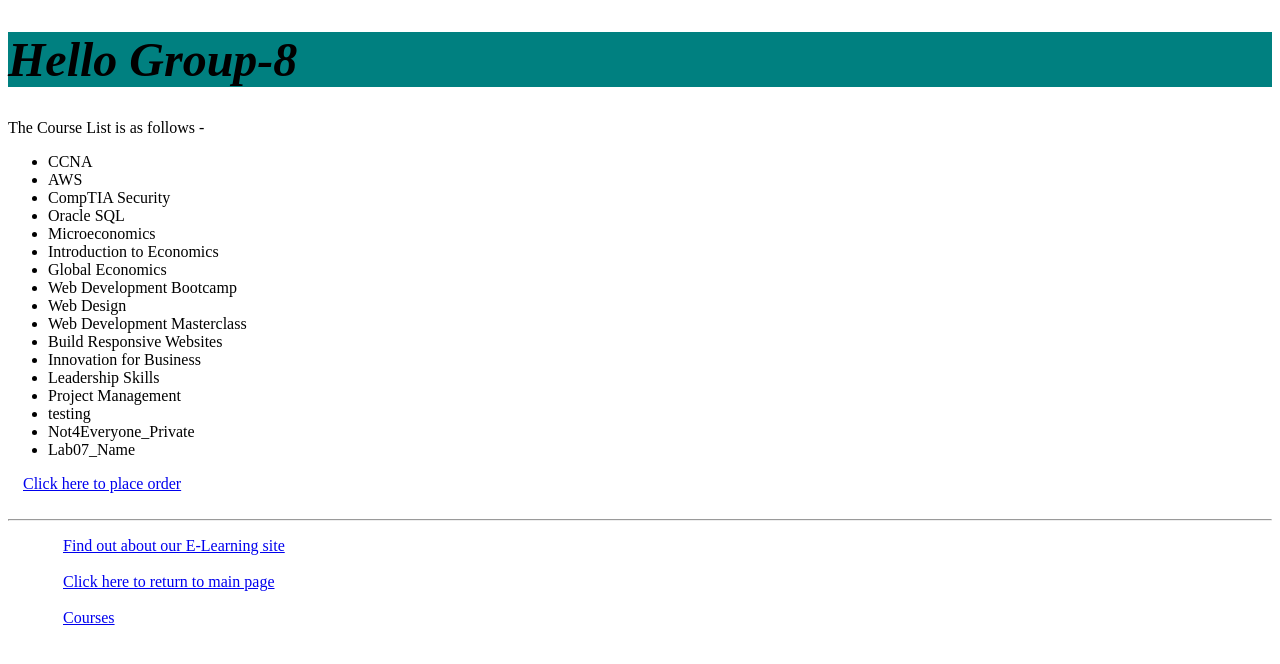
After one commit to COMP8347/Django_Project, a Django app: page /myapp/courses/ in a window 1280 px wide. The commit adds this page. Shown: the top 664 px of the page. Run offline with Django 3.2, Linux system fonts and the light colour scheme; data comes from the database, SQL or seed files in the repository; both versions use the stored data as it was after the commit.

Commit message:
Lab 07 Complete

```diff
--- a/myapp/models.py
+++ b/myapp/models.py
@@ -22,6 +22,9 @@ class Course(models.Model):
 
     def __str__(self):
         return self.name + ' - Course Name'  + ' | Topic Name: ' + self.topic.name + ' | Description: ' + self.description
+
+    def discount(self):
+        price = self.price*0.9
 
 class Student(User):
     CITY_CHOICES = [('WS', 'Windsor'),
--- a/myapp/templates/myapp/base.html
+++ b/myapp/templates/myapp/base.html
@@ -15,8 +15,11 @@
     <hr />
     <div>
         <ul>
-            <li class="hbar1"><a href="/myapp/about/">Find out about our E-Learning site</a></li>
+            <li class="hbar1"><a href="/myapp/about/">Find out about our E-Learning site</a><br /></li>
+            <br />
             <li class="hbar1"><a href="{% url 'myapp:index' %}">Click here to return to main page</a><br /></li>
+            <br />
+            <li class="hbar1"><a href="/myapp/courses/">Courses</a><br /></li>
         </ul>
     </div>
 </body>
--- /dev/null
+++ b/myapp/templates/myapp/courses.html
@@ -0,0 +1,10 @@
+{% extends 'myapp/base.html' %}
+{% block body_block %}
+<p>The Course List is as follows - </p>
+<ul>
+    {% for item in courlist %}
+    <li> {{ item.name}} </li>
+    {% endfor %}
+</ul>
+    <li class="hbar1"><a href="/myapp/place_order/">Click here to place order</a><br /></li>
+{% endblock %}
--- a/myapp/urls.py
+++ b/myapp/urls.py
@@ -4,5 +4,6 @@ app_name = 'myapp'
 urlpatterns = [
     path(r'', views.index, name='index'),
     path(r'about/', views.about),
-    path(r'<int:top_no>/', views.detail)
+    path(r'courses/', views.courses),
+    path(r'<int:top_no>/', views.detail),
 ]
--- a/myapp/views.py
+++ b/myapp/views.py
@@ -3,6 +3,8 @@ from django.http import HttpResponse
 from .models import Topic, Course, Student, Order
 from django.shortcuts import get_object_or_404
 from django.shortcuts import render
+
+
 # Create your views here.
 
 
@@ -17,7 +19,12 @@ def about(request):
 
 def detail(request, top_no):
     course = Course.objects.filter(topic__id__contains=top_no)
-    if(len(course) > 0):
+    if (len(course) > 0):
         return render(request, 'myapp/detail.html', {'course': course})
     else:
         return get_object_or_404(Course, topic_id=top_no)
+
+
+def courses(request):
+    courlist = Course.objects.all().order_by('id')
+    return render(request, 'myapp/courses.html', {'courlist': courlist})
--- a/mywebappS22/settings.py
+++ b/mywebappS22/settings.py
@@ -23,7 +23,7 @@ BASE_DIR = Path(__file__).resolve().parent.parent
 SECRET_KEY = 'django-insecure-oz593qluk($0w!fk7v_3+0hgel0)h&e*ggcvto7(w-eld8sxkl'
 
 # SECURITY WARNING: don't run with debug turned on in production!
-DEBUG = False
+DEBUG = True
 
 ALLOWED_HOSTS = ['pure-reef-07015.herokuapp.com', '127.0.0.1']
 
```
Also changed, not shown: myapp/forms.py (added, +25 -0 lines), db.sqlite3, myapp/migrations/0003_auto_20220702_2047.py (added), myapp/migrations/0004_auto_20220702_2050.py (added).
